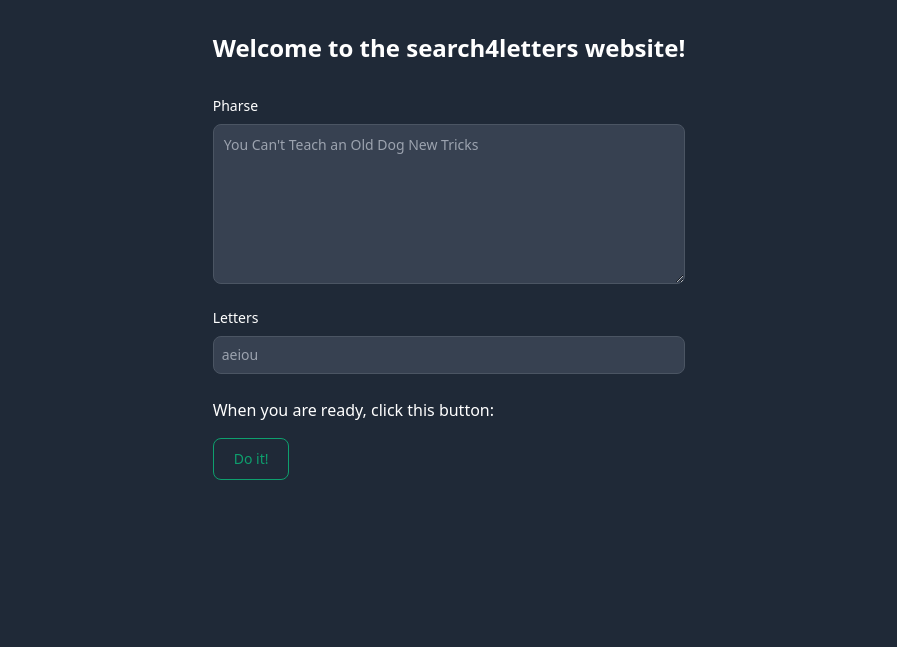
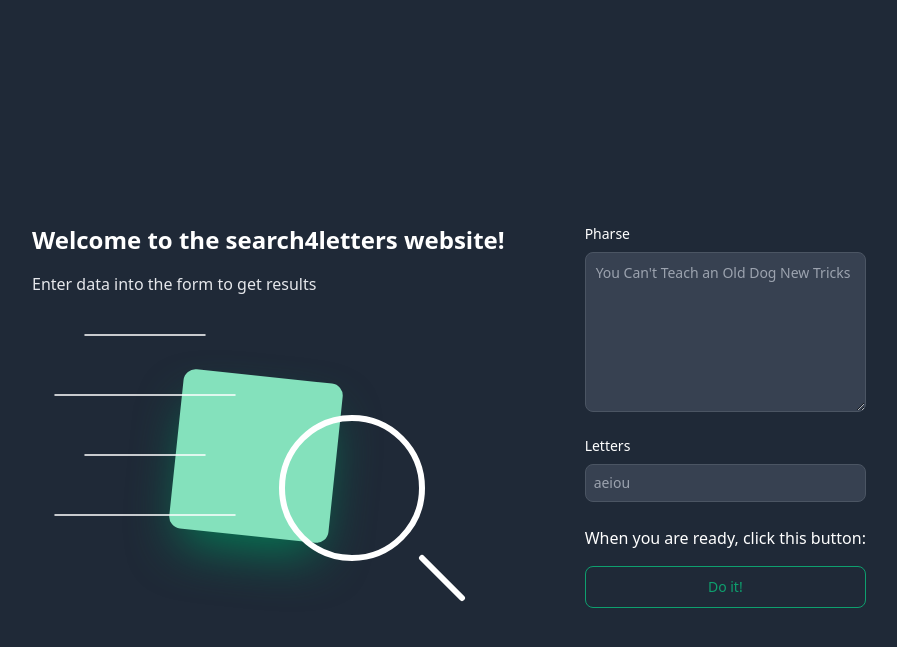
Before and after one commit to numbersanalyst/vsearch4web-ultra, a Flask app: page / in a window 1280 px wide. Shown: the top 647 px of the page, without its empty margins (191-1088 px from the left). Run offline with Flask 3, Linux system fonts and the light colour scheme; style sheets or scripts are compiled from the project's sources.

Commit message:
Update style in entry page

```diff
--- a/tailwind.config.js
+++ b/tailwind.config.js
@@ -7,7 +7,11 @@ module.exports = {
       "./node_modules/flowbite/**/*.js"
   ],
   theme: {
-    extend: {},
+    extend: {
+      width: {
+        panel: '900px',
+      },
+    },
   },
   plugins: [
     require("flowbite/plugin")
--- a/templates/entry.html
+++ b/templates/entry.html
@@ -1,7 +1,27 @@
-{% extends 'base.html' %} {% block body %}
+{% extends 'base.html' %}
 
-<div>
-    <h2 class="text-white my-8 text-2xl font-semibold">{{ the_title }}</h2>
+{% block body %}
+
+<div class="flex justify-between gap-20 mt-56">
+    <div>
+        <h2 class="text-white mb-4 text-2xl font-semibold">{{ the_title }}</h2>
+        <p class="text-gray-200 mb-12">Enter data into the form to get results</p>
+        <div class="relative">
+            <div
+                class="w-40 h-40 rounded-xl bg-green-300 shadow-2xl shadow-green-600 rotate-6 translate-x-36 translate-y-8">
+            </div>
+            <svg class="w-[200px] h-[200px] text-gray-800 dark:text-white absolute top-16 left-60" aria-hidden="true"
+                xmlns="http://www.w3.org/2000/svg" fill="none" viewBox="0 0 20 20">
+                <path stroke="currentColor" stroke-linecap="round" stroke-linejoin="round" stroke-width="0.6"
+                    d="m19 19-4-4m0-7A7 7 0 1 1 1 8a7 7 0 0 1 14 0Z" />
+            </svg>
+            <svg class="w-[210px] h-[210px] text-gray-800 dark:text-white absolute -top-6 left-2" aria-hidden="true"
+                xmlns="http://www.w3.org/2000/svg" fill="none" viewBox="0 0 14 14">
+                <path stroke="currentColor" stroke-linecap="round" stroke-linejoin="round" stroke-width="0.1"
+                    d="M3 1h8M1 5h12M3 9h8M1 13h12" />
+            </svg>
+        </div>
+    </div>
 
     <form method="POST" action="/search4">
         <div class="mb-6">
@@ -19,7 +39,7 @@
         <p class="text-white my-4">When you are ready, click this button:</p>
         <p>
             <input
-                class="text-green-700 hover:text-white border border-green-700 hover:bg-green-800 focus:ring-4 focus:outline-none focus:ring-green-300 font-medium rounded-lg text-sm px-5 py-2.5 text-center mr-2 mb-2 dark:border-green-500 dark:text-green-500 dark:hover:text-white dark:hover:bg-green-600 dark:focus:ring-green-800 cursor-pointer"
+                class="text-green-700 hover:text-white border border-green-700 hover:bg-green-800 focus:ring-4 focus:outline-none focus:ring-green-300 font-medium rounded-lg text-sm px-5 py-2.5 text-center mr-2 mb-2 dark:border-green-500 dark:text-green-500 dark:hover:text-white dark:hover:bg-green-600 dark:focus:ring-green-800 cursor-pointer w-full"
                 value="Do it!" type="SUBMIT" />
         </p>
     </form>
```
